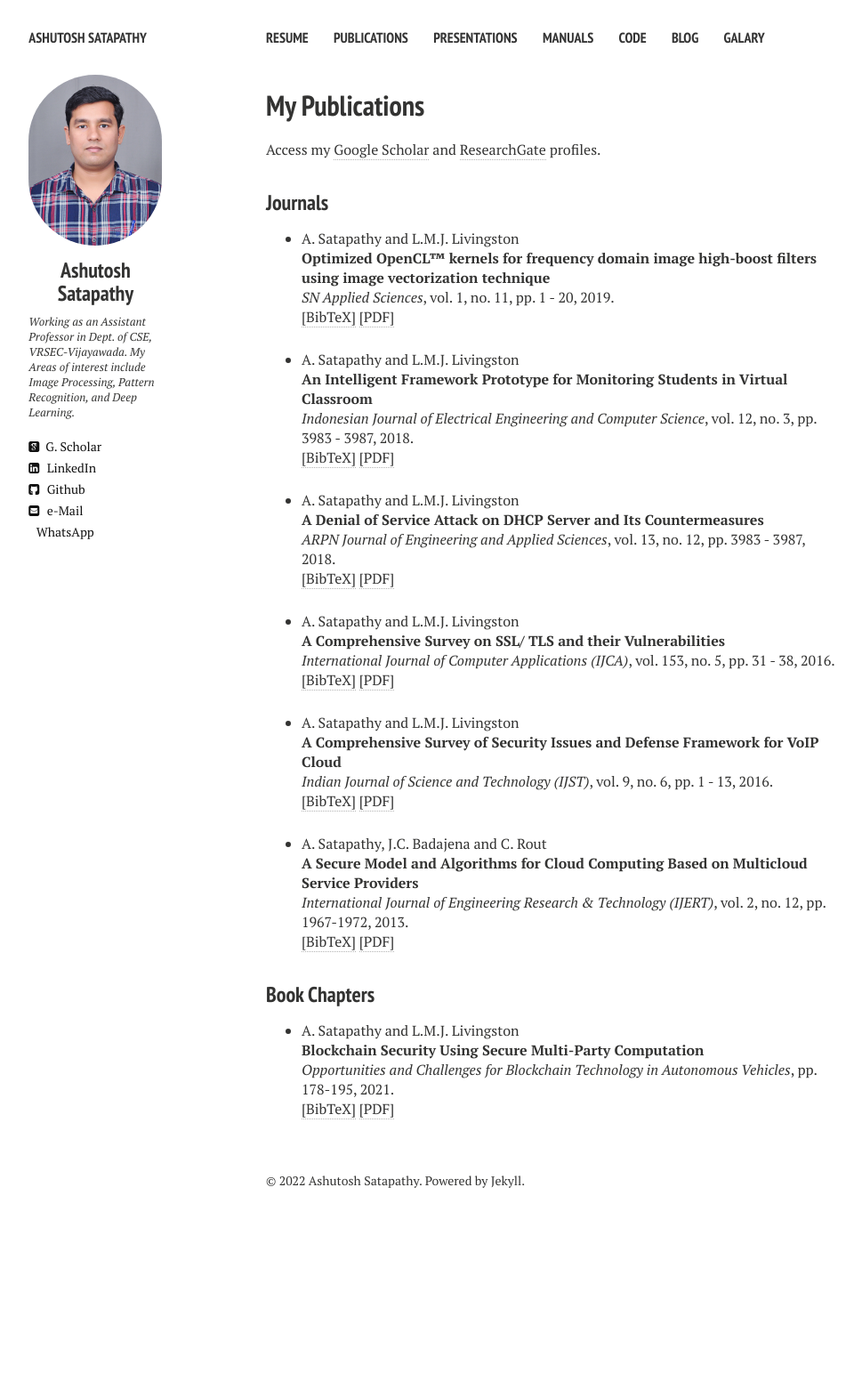
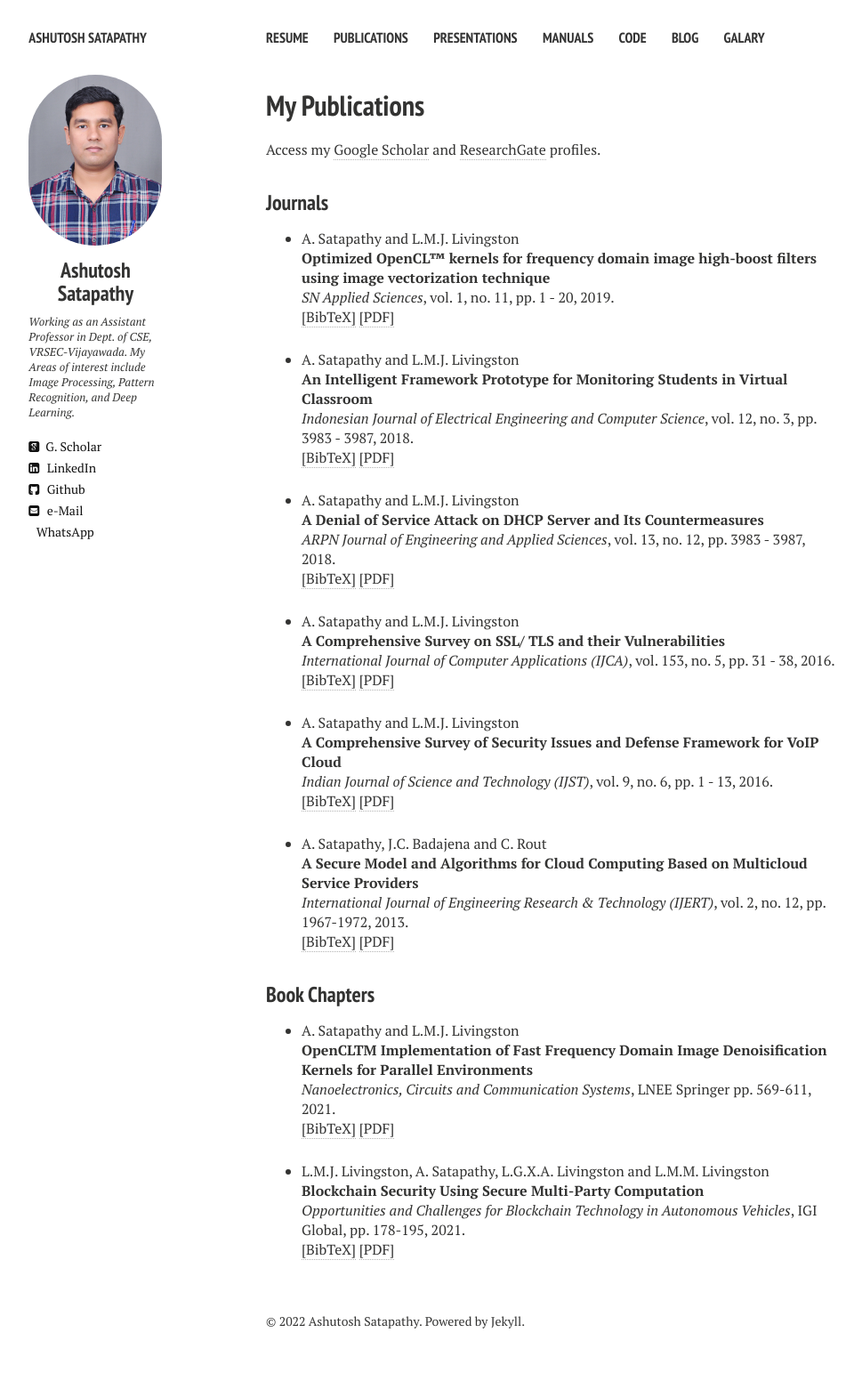
Before and after one commit to ashutoshsatapathy1990/ashutoshsatapathy1990.github.io, a Jekyll site: the page built from publications.md, in a window 1280 px wide. Shown: the whole page at 89% size, without its empty margins (21-990 px from the left). Built offline with Jekyll 4.4.1, drawn with Linux system fonts in a browser that asks for light colours; nearby versions of some CDN libraries; before the commit the page ends 1385 px from its top, so only the background shows below that.

Commit message:
Update publications.html

```diff
--- a/_layouts/publications.html
+++ b/_layouts/publications.html
@@ -257,11 +257,38 @@ pp. 1967-1972,
 <h3 style="margin-bottom:0px;padding-top:10px;">Book Chapters</h3>
 <ul class="biblist">
 
+<!-- Item: ashutosh2021bb -->
+<li ><p>
+A. Satapathy and L.M.J. Livingston
+<br><b>OpenCLTM Implementation of Fast Frequency Domain Image Denoisification Kernels for Parallel Environments</b><br>
+<i>Nanoelectronics, Circuits and Communication Systems</i>,
+LNEE Springer
+pp. 569-611,
+2021.
+<br />
+<a href="javascript:toggleBibtex('ashutosh2021bb')">[BibTeX]</a>
+<a href=# target="_blank">[PDF]</a>
+</p>
+<div id="bib_ashutosh2021bb" class="bibtex noshow">
+<pre>
+@incollection{satapathy2021opencl,
+  title={OpenCL TM Implementation of Fast Frequency Domain Image Denoisification Kernels for Parallel Environments},
+  author={Satapathy, Ashutosh and Jenila Livingston, LM},
+  booktitle={Nanoelectronics, Circuits and Communication Systems},
+  pages={569--611},
+  year={2021},
+  publisher={Springer}
+}
+</pre></div>
+
+</li>
+
 <!-- Item: ashutosh2021ba -->
 <li ><p>
-A. Satapathy and L.M.J. Livingston
+L.M.J. Livingston, A. Satapathy, L.G.X.A. Livingston and L.M.M. Livingston
 <br><b>Blockchain Security Using Secure Multi-Party Computation</b><br>
 <i>Opportunities and Challenges for Blockchain Technology in Autonomous Vehicles</i>,
+IGI Global,
 pp. 178-195,
 2021.
 <br />
```
